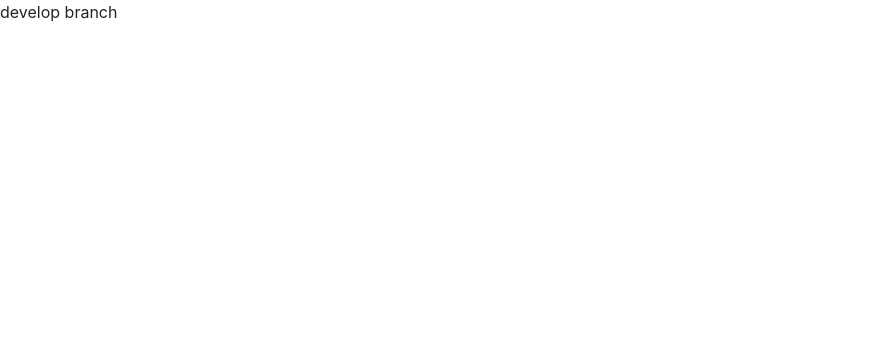
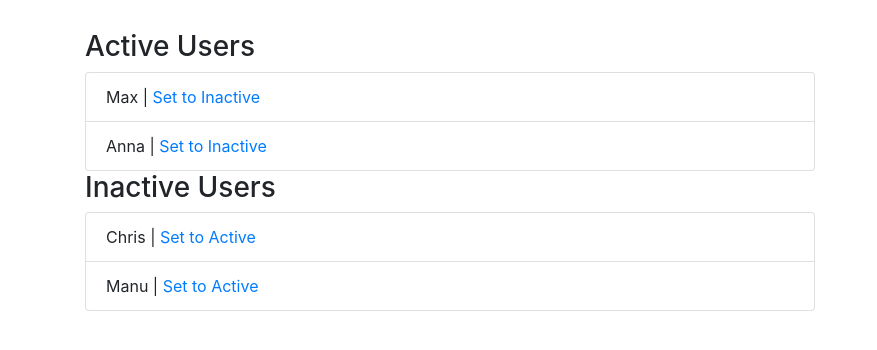
Before and after one commit to cyborg-nomade/angular-course, an Angular app: page / in a window 1280 px wide. Shown: the top 350 px of the page, without its empty margins (0-877 px from the left). Built offline with nearby package versions, Linux system fonts and the light colour scheme.

Commit message:
initial setup

```diff
--- /dev/null
+++ b/src/app/active-users/active-users.component.html
@@ -0,0 +1,6 @@
+<h3>Active Users</h3>
+<ul class="list-group">
+  <li class="list-group-item" *ngFor="let user of users; let i = index">
+    {{ user }} | <a href="#" (click)="onSetToInactive(i)">Set to Inactive</a>
+  </li>
+</ul>
--- /dev/null
+++ b/src/app/active-users/active-users.component.ts
@@ -0,0 +1,19 @@
+import { Component, OnInit, Input, Output, EventEmitter } from '@angular/core';
+
+@Component({
+  selector: 'app-active-users',
+  templateUrl: './active-users.component.html',
+  styleUrls: ['./active-users.component.css']
+})
+export class ActiveUsersComponent implements OnInit {
+  @Input() users: string[];
+  @Output() userSetToInactive = new EventEmitter<number>();
+
+  constructor() {}
+
+  ngOnInit() {}
+
+  onSetToInactive(id: number) {
+    this.userSetToInactive.emit(id);
+  }
+}
--- a/src/app/app.component.css
+++ b/src/app/app.component.css
@@ -0,0 +1,3 @@
+.container {
+  margin-top: 30px;
+}
--- a/src/app/app.component.html
+++ b/src/app/app.component.html
@@ -1 +1,13 @@
-develop branch
+<div class="container">
+  <div class="row">
+    <div class="col-xs-12 col-md-8 col-md-offset-2">
+      <app-active-users [users]="activeUsers" (userSetToInactive)="onSetToInactive($event)"></app-active-users>
+      <app-inactive-users [users]="inactiveUsers" (userSetToActive)="onSetToActive($event)"></app-inactive-users>
+    </div>
+    <!--
+      Optimize this app by adding a UsersService which manages the active and inactive users.
+
+      Also add a CounterService which counts the number of active->inactive and inactive->active actions.
+    -->
+  </div>
+</div>
--- a/src/app/app.component.ts
+++ b/src/app/app.component.ts
@@ -5,4 +5,17 @@ import { Component } from '@angular/core';
   templateUrl: './app.component.html',
   styleUrls: ['./app.component.css']
 })
-export class AppComponent {}
+export class AppComponent {
+  activeUsers = ['Max', 'Anna'];
+  inactiveUsers = ['Chris', 'Manu'];
+
+  onSetToInactive(id: number) {
+    this.inactiveUsers.push(this.activeUsers[id]);
+    this.activeUsers.splice(id, 1);
+  }
+
+  onSetToActive(id: number) {
+    this.activeUsers.push(this.inactiveUsers[id]);
+    this.inactiveUsers.splice(id, 1);
+  }
+}
--- /dev/null
+++ b/src/app/inactive-users/inactive-users.component.html
@@ -0,0 +1,6 @@
+<h3>Inactive Users</h3>
+<ul class="list-group">
+  <li class="list-group-item" *ngFor="let user of users; let i = index">
+    {{ user }} | <a href="#" (click)="onSetToActive(i)">Set to Active</a>
+  </li>
+</ul>
--- /dev/null
+++ b/src/app/inactive-users/inactive-users.component.ts
@@ -0,0 +1,19 @@
+import { Component, OnInit, Input, Output, EventEmitter } from '@angular/core';
+
+@Component({
+  selector: 'app-inactive-users',
+  templateUrl: './inactive-users.component.html',
+  styleUrls: ['./inactive-users.component.css']
+})
+export class InactiveUsersComponent implements OnInit {
+  @Input() users: string[];
+  @Output() userSetToActive = new EventEmitter<number>();
+
+  constructor() {}
+
+  ngOnInit() {}
+
+  onSetToActive(id: number) {
+    this.userSetToActive.emit(id);
+  }
+}
```
Also changed, not shown: src/app/app.module.ts (+5 -2 lines), src/app/active-users/active-users.component.css (added), src/app/inactive-users/inactive-users.component.css (added), 2 other files (tests, documents, lock files or other folders).
